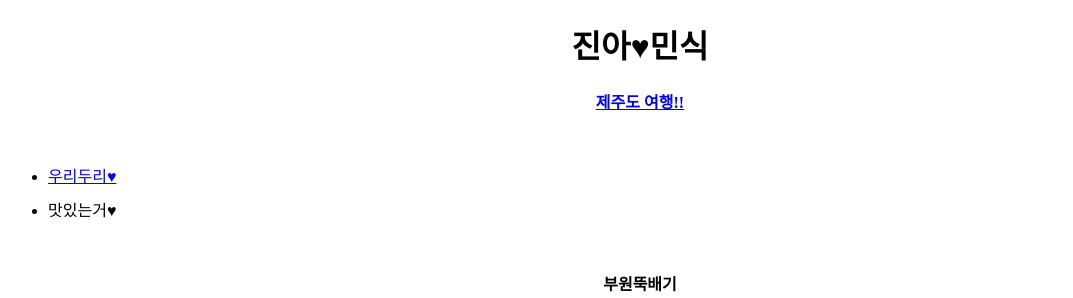
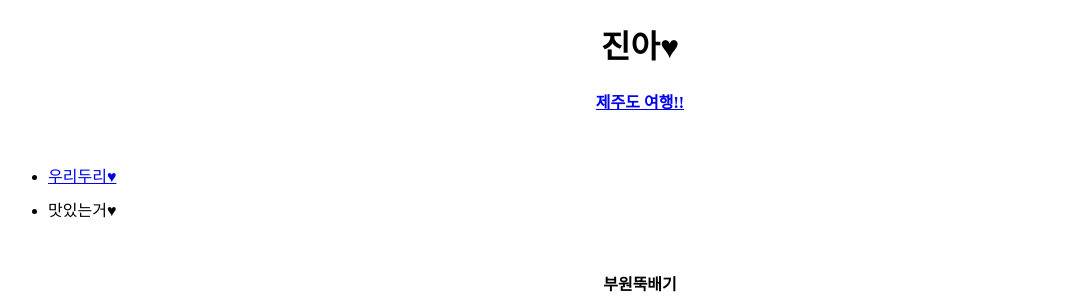
Before and after one commit to JINA365/JaeHa, a plain HTML site: page 맛있는거.html in a window 1280 px wide. Shown: the top 298 px of the page, without its empty margins (0-1073 px from the left). Drawn offline with Linux system fonts and the light colour scheme.

Commit message:
민식 → 재하

```diff
--- a/맛있는거.html
+++ b/맛있는거.html
@@ -1,14 +1,14 @@
 <!DOCTYPE html>
 <html>
   <head>
-    <title>진아♥민식</title>
+    <title>진아♥재하</title>
     <meta charset="utf-8">
     <style>
       div { text-align: center; }
     </style>
   </head>
   <body>
-    <h1 style="text-align: center;">진아♥민식</h1>
+    <h1 style="text-align: center;">진아♥</h1>
     <h4 style="text-align: center;"><a href="index.html">제주도 여행!!</a></h4>
 
     <ul style="margin-top:50px;">
```
